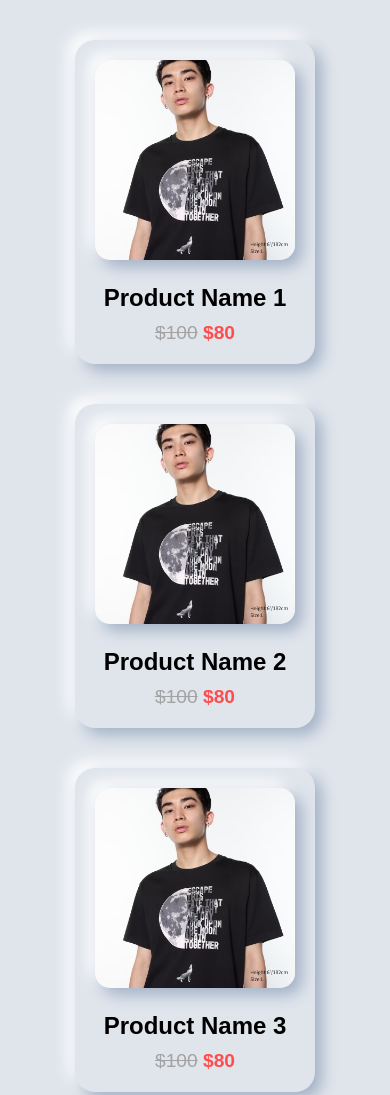
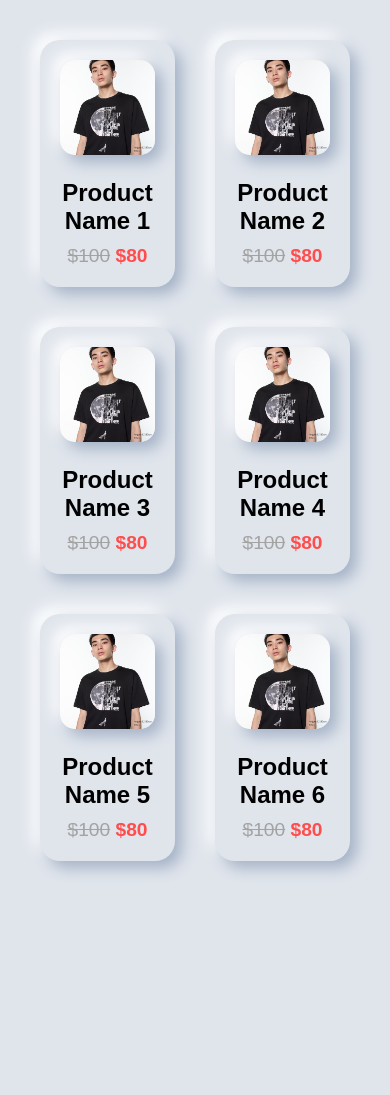
Before and after one commit to yhogakafi/yhogakafi.github.io, a plain HTML site: page apps/product-card.html in a window 390 px wide. Shown: the top 1095 px of the page. After the commit the page ends 901 px from the top, so only its background shows below. Drawn offline with Linux system fonts and the light colour scheme.

Commit message:
Update product-card.html

```diff
--- a/apps/product-card.html
+++ b/apps/product-card.html
@@ -31,7 +31,7 @@
             width: 100%;
             max-width: 200px;
             text-align: center;
-            flex: 1 1 calc(33.333% - 40px); /* For larger screens */
+            flex: 1 1 calc(33.333%); /* For larger screens */
         }
 
         .product-image img {
@@ -66,7 +66,7 @@
 
         @media (max-width: 768px) {
             .product-card {
-                flex: 1 1 calc(50% - 40px); /* For mobile browsers */
+                flex: 1 1 calc(30% - 40px); /* For mobile browsers */
             }
         }
     </style>
```
